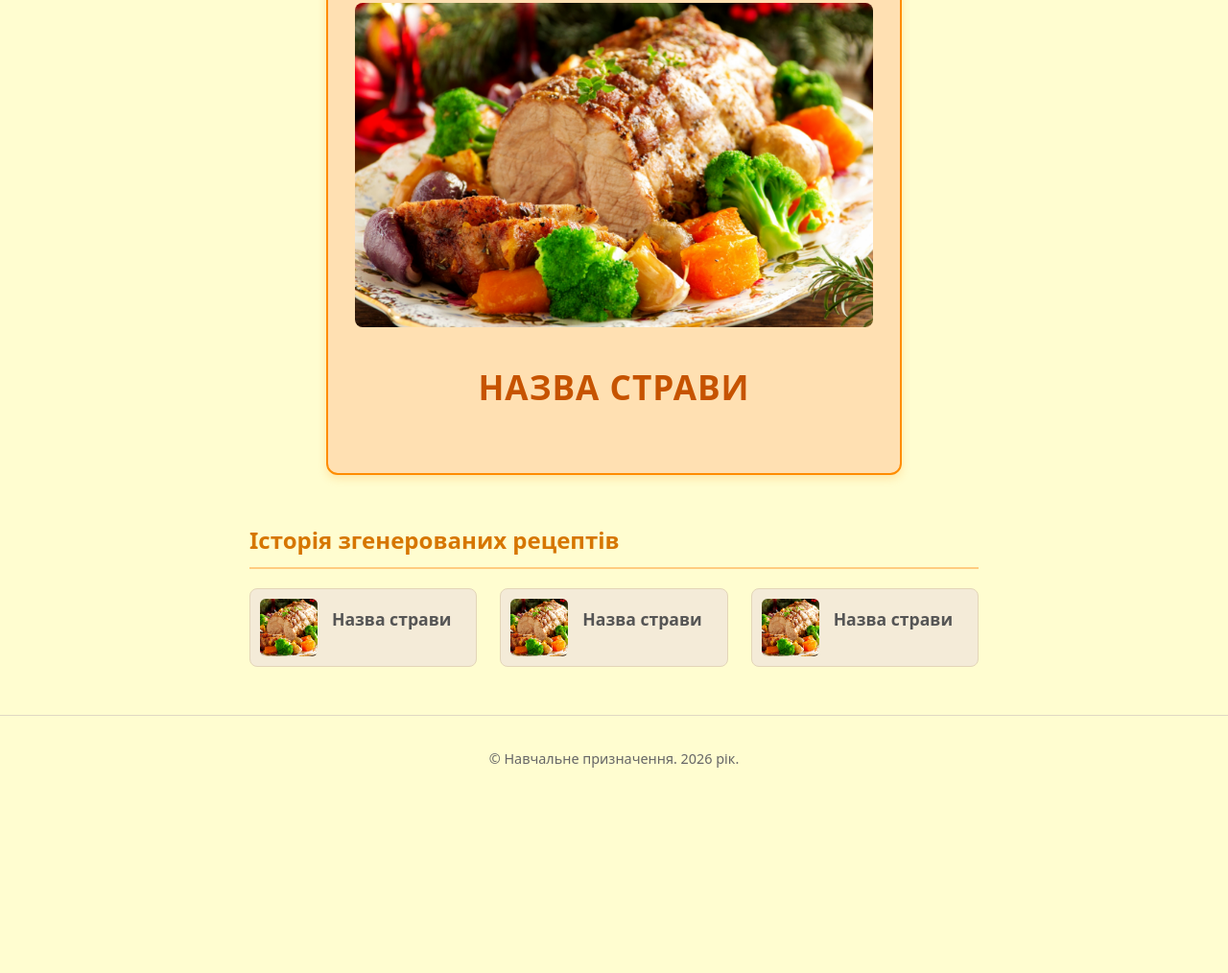
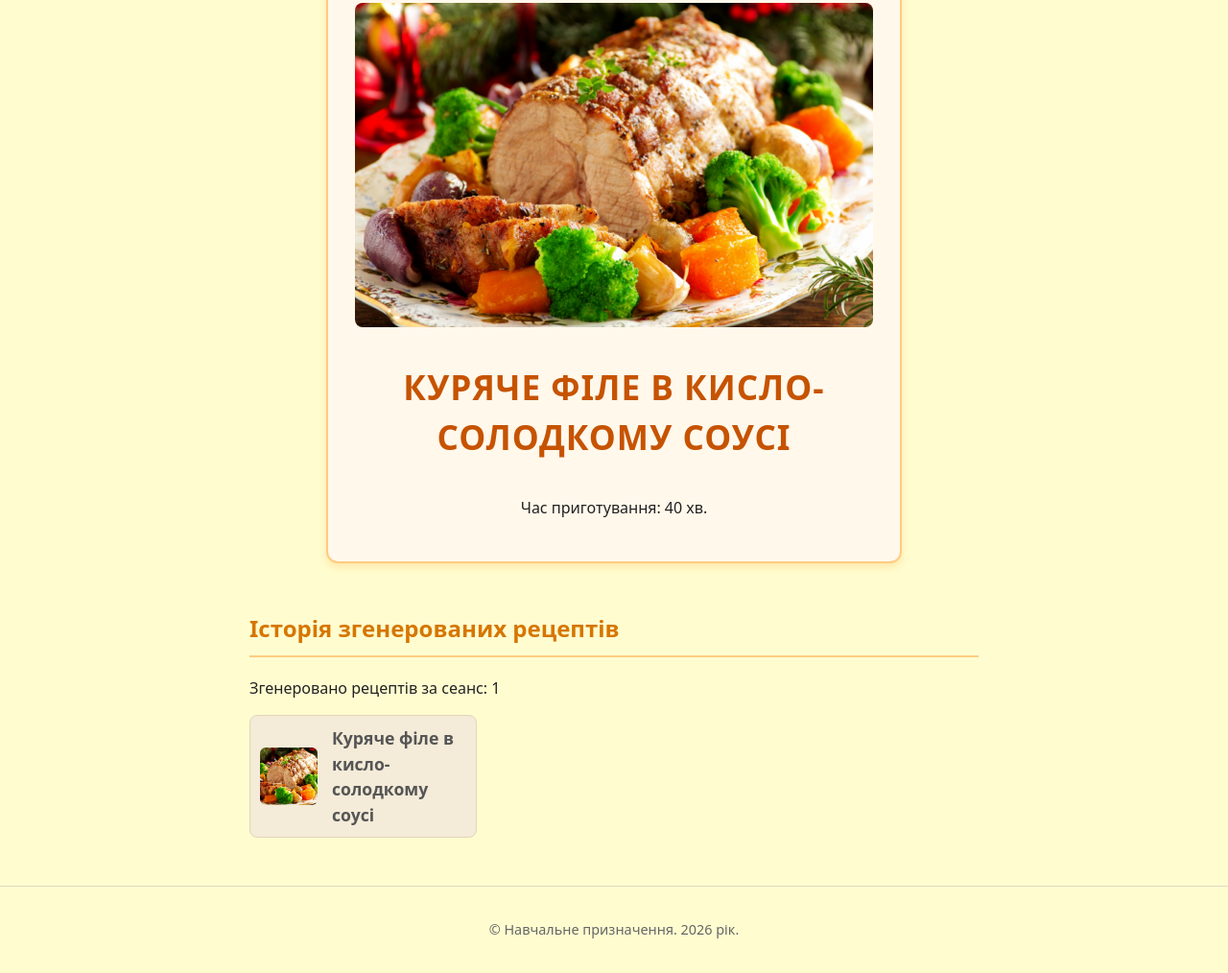
Before and after one commit to weexxf/recipe-generator, a plain HTML site: page index.html in a window 1280 px wide. Shown: the part 462-1476 px from the top of the page at 96% size. Before the commit the page ends 1298 px from the top, so only its background shows below. Drawn offline with Linux system fonts and the light colour scheme.

Commit message:
DOM manipulation

```diff
--- a/css/style.css
+++ b/css/style.css
@@ -63,11 +63,18 @@ section h2 {
 
 .recipe-card {
     padding: 28px;
+    margin: 20px auto;
+    max-width: 400px;
     text-align: center;
-    border: 2px solid #ff8c00;
+    border: 2px solid #ffcc80;
     border-radius: 12px;
-    background-color: #ffe0b2;
+    background-color: #fff8eb;
     box-shadow: 0 4px 10px rgba(255, 140, 0, 0.2);
+}
+
+.recipe-card.vegetarian {
+    border-color: #4caf50;
+    background-color: #e8f5e9;
 }
 
 .recipe-card img {
@@ -78,7 +85,7 @@ section h2 {
 
 .history-card {
     padding: 10px;
-    background-color: #f4ebd8;;
+    background-color: #f4ebd8;
     border-radius: 8px;
     border: 1px solid #e3d5b8;
     display: flex;
--- a/index.html
+++ b/index.html
@@ -25,43 +25,15 @@
 
         <section id="recipe">
             <h2>Перегляд рецепта</h2>
-                <div class="recipe-card">
-                    <img src="assets/img/1.jpg" alt="Фото готової страви">
-                    <h3>Назва страви</h3>
-                    <ul>
-
-                    </ul>
-                </div>
+            <div id="recipe-result"></div>
         </section>
 
         <section id="history">
-        <h2>Історія згенерованих рецептів</h2>
-
-        <div class="cards">
-            <article class="history-card">
-                <img src="assets/img/1.jpg" alt="Фото готової страви">
-                <div>
-                    <h3>Назва страви</h3>
-                    <ul></ul>
-                </div>
-            </article>
-            <article class="history-card">
-                <img src="assets/img/1.jpg" alt="Фото готової страви">
-                <div>
-                    <h3>Назва страви</h3>
-                    <ul></ul>
-                </div>
-            </article>
-            <article class="history-card">
-                <img src="assets/img/1.jpg" alt="Фото готової страви">
-                <div>
-                    <h3>Назва страви</h3>
-                    <ul></ul>
-                </div>
-            </article>
-        </div>
-    </section>
-    </main>
+            <h2>Історія згенерованих рецептів</h2>
+            <p>Згенеровано рецептів за сеанс: <span id="history-count">0</span></p>
+            <div class="cards"></div>
+        </section>
+            </main>
 
     <footer>
         <p>&copy; Навчальне призначення. 2026 рік.</p>
--- a/js/app.js
+++ b/js/app.js
@@ -1,6 +1,5 @@
-console.log('app.js підключено');
+console.log('app.js підключено - Лабораторна 7');
 
-// Масив об'єктів рецептів
 const recipes = [
     { name: "Запечена свинина з картоплею", timeMinutes: 60, vegetarian: false },
     { name: "Паста з грибами у вершковому соусі", timeMinutes: 30, vegetarian: true },
@@ -9,26 +8,59 @@ const recipes = [
     { name: "Стейк із лосося з овочами", timeMinutes: 45, vegetarian: false }
 ];
 
-// Повертає випадковий елемент із масиву
 const pickRandom = arr => arr[Math.floor(Math.random() * arr.length)];
+let historyCounter = 0;
 
-// Генерує випадкові рецепти задану кількість разів
-function generateRandomDinners(count) {
-    console.log(`--- Генеруємо ${count} випадкових рецептів ---`);
+const resultContainer = document.querySelector('#recipe-result');
+const countDisplay = document.querySelector('#history-count');
+const generateButton = document.querySelector('button');
+const historyContainer = document.querySelector('.cards');
 
-    for (let i = 0; i < count; i++) {
-        const randomRecipe = pickRandom(recipes);
+function renderRandomRecipe() {
+    resultContainer.innerHTML = '';
+    const currentRecipe = pickRandom(recipes);
 
-        let message = `Рецепт ${i + 1}: ${randomRecipe.name} (Час: ${randomRecipe.timeMinutes} хв.)`;
+    const card = document.createElement('article');
+    card.classList.add('recipe-card');
+    card.setAttribute('data-time', currentRecipe.timeMinutes);
 
-        if (randomRecipe.vegetarian === true) {
-            message += "[Вегетаріанська страва]";
-        }
+    const img = document.createElement('img');
+    img.src = 'assets/img/1.jpg';
+    img.alt = 'Фото страви';
 
-        console.log(message);
+    const title = document.createElement('h3');
+    title.textContent = currentRecipe.name;
+
+    const details = document.createElement('p');
+    details.textContent = `Час приготування: ${currentRecipe.timeMinutes} хв.`;
+
+    if (currentRecipe.vegetarian) {
+        card.classList.add('vegetarian');
+        const vegBadge = document.createElement('p');
+        vegBadge.textContent = 'Вегетаріанська страва';
+        vegBadge.style.color = 'green';
+        card.append(vegBadge);
     }
-    console.log('-------------------------------------------');
+
+    card.append(img, title, details);
+    resultContainer.append(card);
+
+    historyCounter++;
+    countDisplay.textContent = historyCounter;
+
+    const historyCard = document.createElement('article');
+    historyCard.classList.add('history-card');
+
+    const historyImg = document.createElement('img');
+    historyImg.src = 'assets/img/1.jpg';
+    historyImg.alt = 'Мініатюра страви';
+
+    const historyTitle = document.createElement('h3');
+    historyTitle.textContent = currentRecipe.name;
+
+    historyCard.append(historyImg, historyTitle);
+    historyContainer.append(historyCard);
 }
 
-// Генерація 3 випадкових рецептів
-generateRandomDinners(3);
+generateButton.addEventListener('click', renderRandomRecipe);
+renderRandomRecipe();
```
